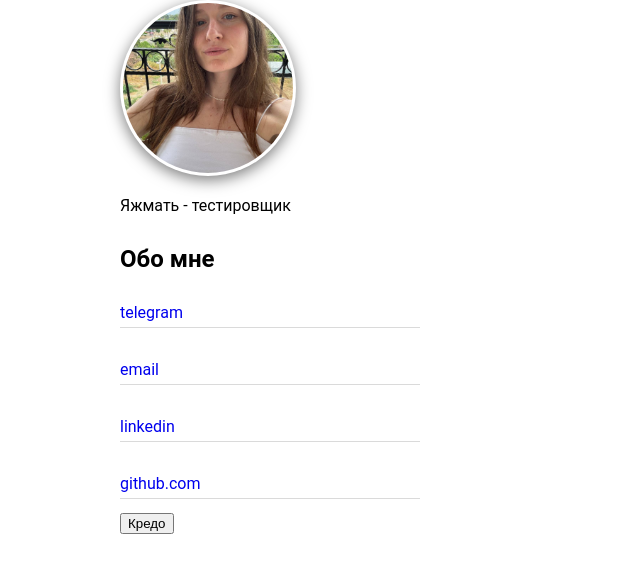
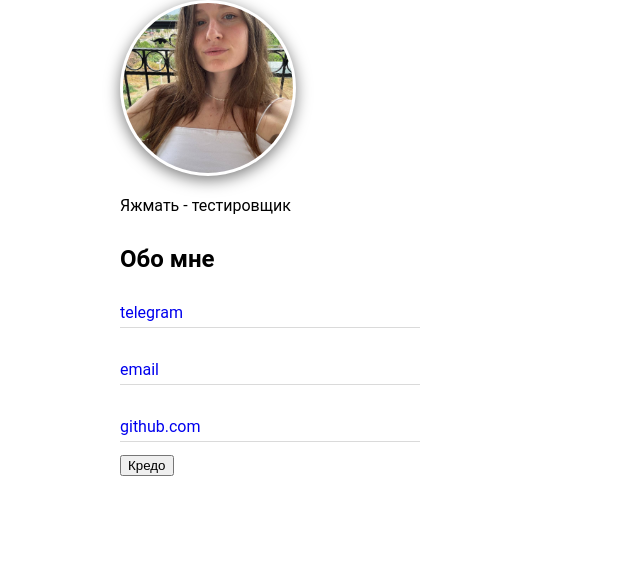
Before and after one commit to Kristi-evs/Kristi-evs.github.io, a plain HTML site: page cv_test-main/index.html in a window 1280 px wide. Shown: the part 81-654 px from the top of the page, without its empty margins (0-640 px from the left). Drawn offline with Linux system fonts and the light colour scheme.

Commit message:
Add files via upload

```diff
--- a/cv_test-main/index.html
+++ b/cv_test-main/index.html
@@ -22,9 +22,7 @@
 				<br>
 				<a href="kristinochka.rudkovskaya@mail.ru">email</a>
 				<br>
-				<a href="https://www.linkedin.com/in/germandolnikov/">linkedin</a>
-				<br>
-				<a href="https://github.com/German-D">github.com</a>
+				<a href="https://github.com/Kristi-evs/Kristi-evs.github.io">github.com</a>
 			</div>
 				<button type="button">Кредо</button>
 				<script type="text/javascript" src="js.js"></script>
```
